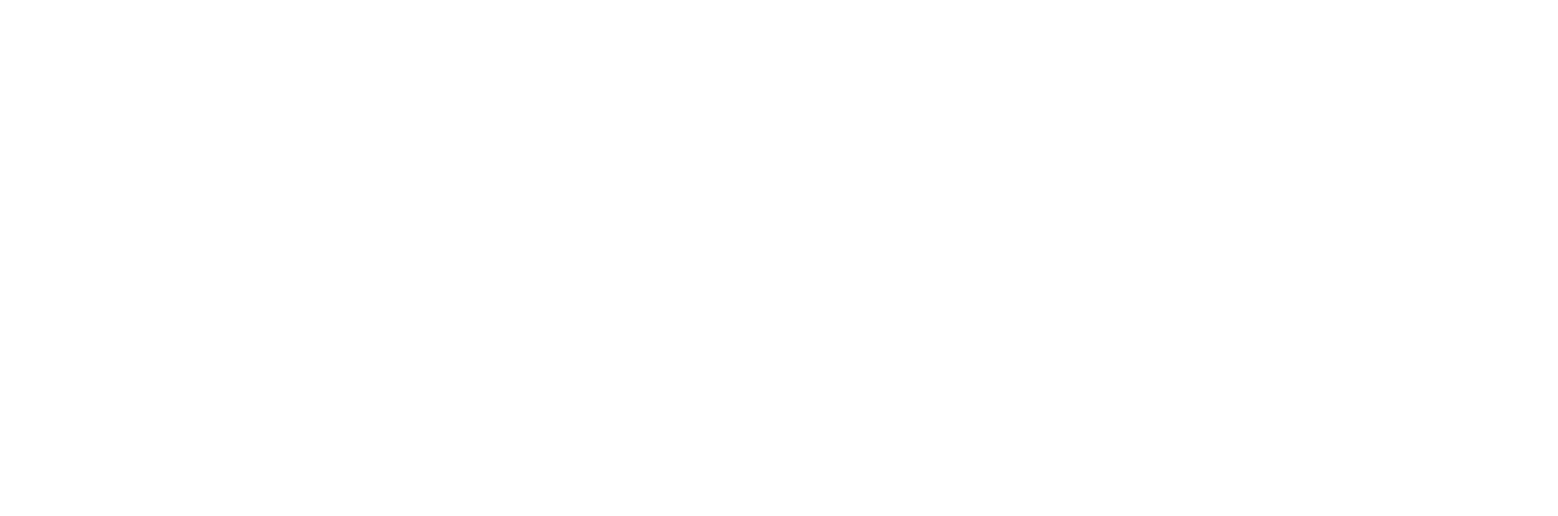
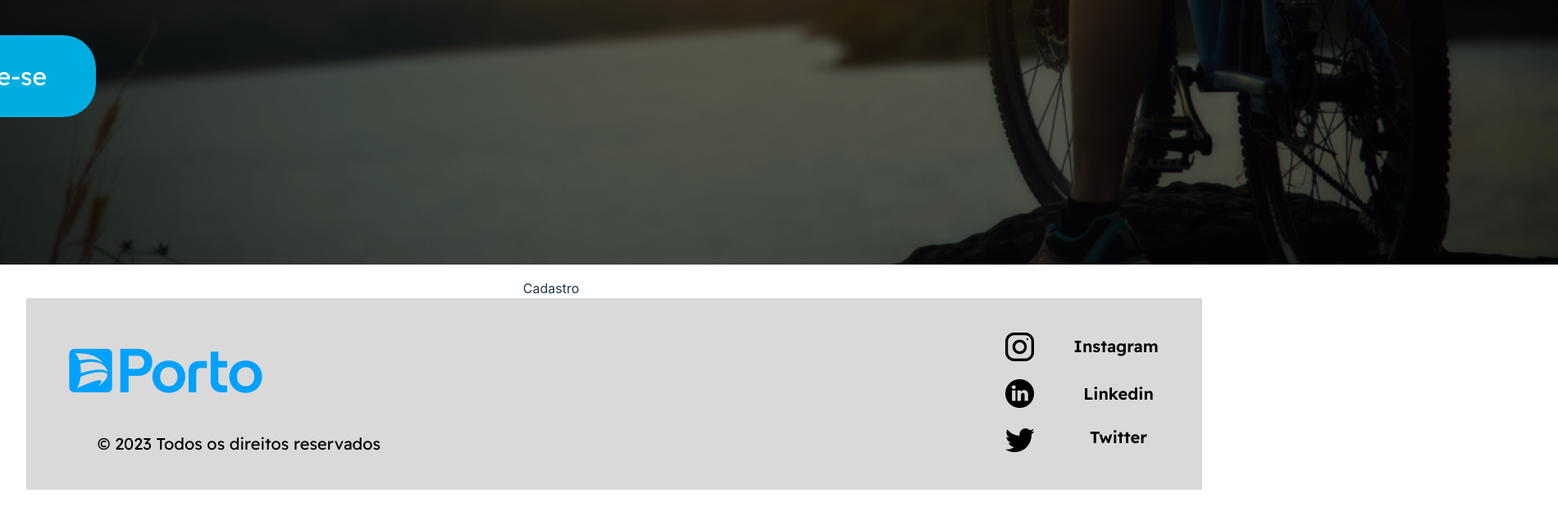
Before and after one commit to gabrielLoboo/react-sprint3, a React (Vite) app in the folder react-app/: page /cadastro in a window 1280 px wide. Before the commit this address had no page. Shown: the part 607-1237 px from the top of the page at 82% size, 1900 px wide, since content can reach past the window. Before the commit the page ends 800 px from the top, so only its background shows below. Built offline with nearby package versions, Linux system fonts and the light colour scheme.

Commit message:
Rota Cadastro criada

```diff
--- a/react-app/src/main.jsx
+++ b/react-app/src/main.jsx
@@ -7,6 +7,7 @@
 import Erro from './routes/Erro/Erro.jsx'
 import Servicos from './routes/Servicos/Servicos.jsx'
 import Integrantes from './routes/Integrantes/Integrantes.jsx';
+import Cadastro from './routes/Cadastro/Cadastro.jsx';
 
 const router = createBrowserRouter(
   [
@@ -14,7 +15,8 @@
     children: [
       { path: "/servicos" , element : <Servicos />},
       { path: "/old" , element : <Navigate to = "/" />},
-      { path: "/integrantes", element : <Integrantes /> }
+      { path: "/integrantes", element : <Integrantes /> },
+      { path: "/cadastro", element : <Cadastro /> }
   ]},
   ]
 );
--- /dev/null
+++ b/react-app/src/routes/Cadastro/Cadastro.jsx
@@ -0,0 +1,6 @@
+
+export default function Cadastro() {
+  return (
+    <div>Cadastro</div>
+  )
+}
```
